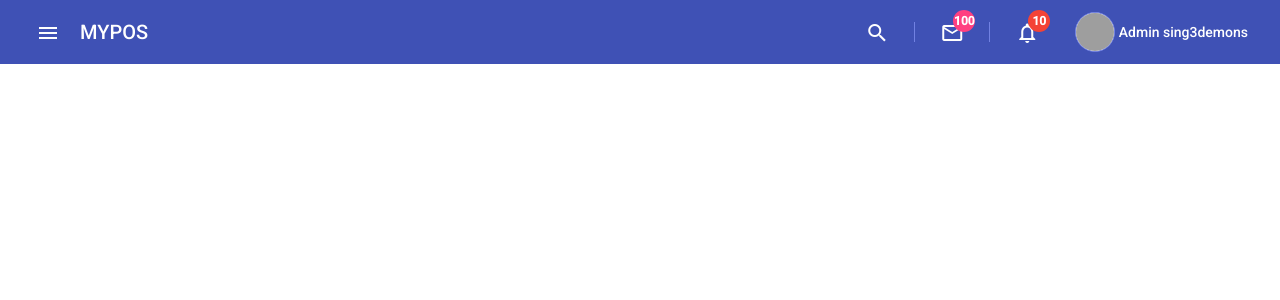
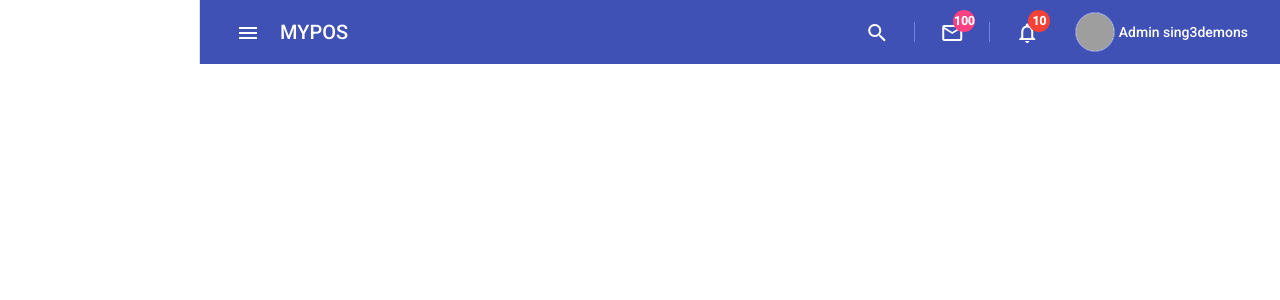
Before and after one commit to sing3demons/angular9-stock-app-06112020, an Angular app: page / in a window 1280 px wide. Shown: the top 300 px of the page. Built offline with nearby package versions, Linux system fonts and the light colour scheme; grey boxes are pictures that could not be loaded.

Commit message:
MediaMatcher

```diff
--- a/src/app/app.component.html
+++ b/src/app/app.component.html
@@ -1,9 +1,14 @@
 <mat-sidenav-container class="example-container">
-  <mat-sidenav #sidenav mode="side" opened="false">
+  <mat-sidenav
+    #sidenav
+    [mode]="!mobileQueyMax.matches ? 'side' : 'over'"
+    [opened]="mobileQueyMax.matches ? false : true"
+  >
     <button mat-button>{{ btnTitle }}</button>
   </mat-sidenav>
   <mat-sidenav-content>
     <app-header
+      [media_query]="mobileQueyMax.matches"
       (toggle)="sidenav.toggle()"
       (seyHello)="seyHi($event)"
     ></app-header
--- a/src/app/app.component.ts
+++ b/src/app/app.component.ts
@@ -1,17 +1,28 @@
-import { Component, Input } from '@angular/core'
+import { ChangeDetectorRef, Component, OnDestroy } from '@angular/core'
+import { MediaMatcher } from '@angular/cdk/layout'
 
 @Component({
   selector: 'app-root',
   templateUrl: './app.component.html',
   styleUrls: ['./app.component.css'],
 })
-export class AppComponent {
+export class AppComponent implements OnDestroy {
   title = 'frontend'
   btnTitle = ''
+  mobileQueyMax: MediaQueryList
+  private _mobileQueryListener: () => void
+
+  constructor(changeDetector: ChangeDetectorRef, media: MediaMatcher) {
+    this._mobileQueryListener = () => changeDetector.detectChanges()
+    this.mobileQueyMax = media.matchMedia('(max-width: 600px)')
+    this.mobileQueyMax.addListener(this._mobileQueryListener)
+  }
+  ngOnDestroy(): void {
+    this.mobileQueyMax.removeListener(this._mobileQueryListener)
+  }
 
   seyHi(msg: string) {
     console.log(msg)
-
     this.btnTitle = msg
   }
 }
--- a/src/app/header/header.component.html
+++ b/src/app/header/header.component.html
@@ -2,7 +2,7 @@
   <button mat-button (click)="onClickNavToggle()">
     <mat-icon> menu </mat-icon>
   </button>
-  <span>{{ 'MyPOS'.toUpperCase() }}</span>
+  <span *ngIf="!mobileQueryMax">{{ 'MyPOS'.toUpperCase() }}</span>
   <span class="flex-fill"></span>
   <div class="d-flex align-items-center">
     <button mat-button aria-label="search icon button with a heart icon">
--- a/src/app/header/header.component.ts
+++ b/src/app/header/header.component.ts
@@ -1,4 +1,4 @@
-import { Component, EventEmitter, OnInit, Output } from '@angular/core'
+import { Component, EventEmitter, Input, OnInit, Output } from '@angular/core'
 
 @Component({
   selector: 'app-header',
@@ -8,6 +8,7 @@ import { Component, EventEmitter, OnInit, Output } from '@angular/core'
 export class HeaderComponent implements OnInit {
   @Output('toggle') navToggle = new EventEmitter()
   @Output() seyHello = new EventEmitter<string>()
+  @Input('media_query') mobileQueryMax: boolean
 
   emailBadge: number = 100
   notiBadge: number = 10
```
